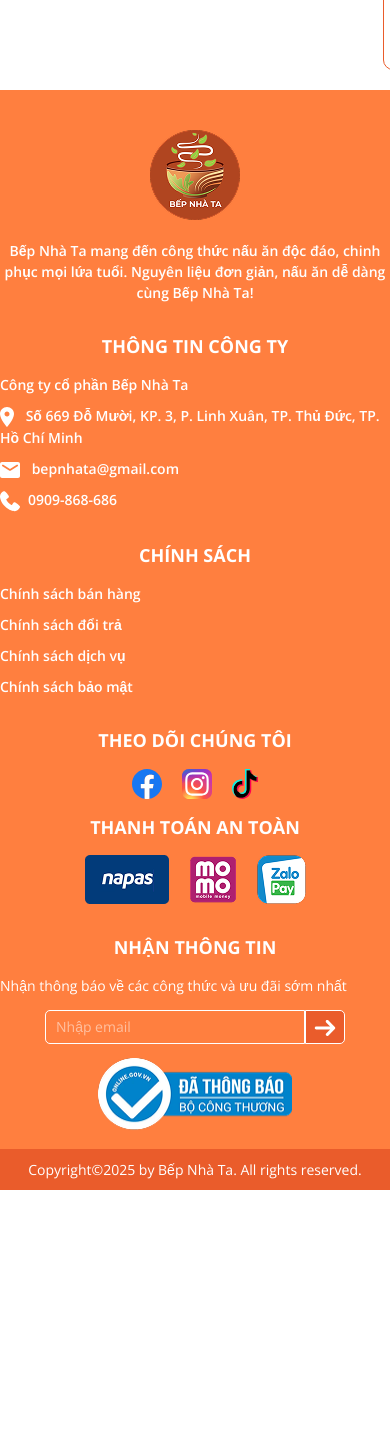
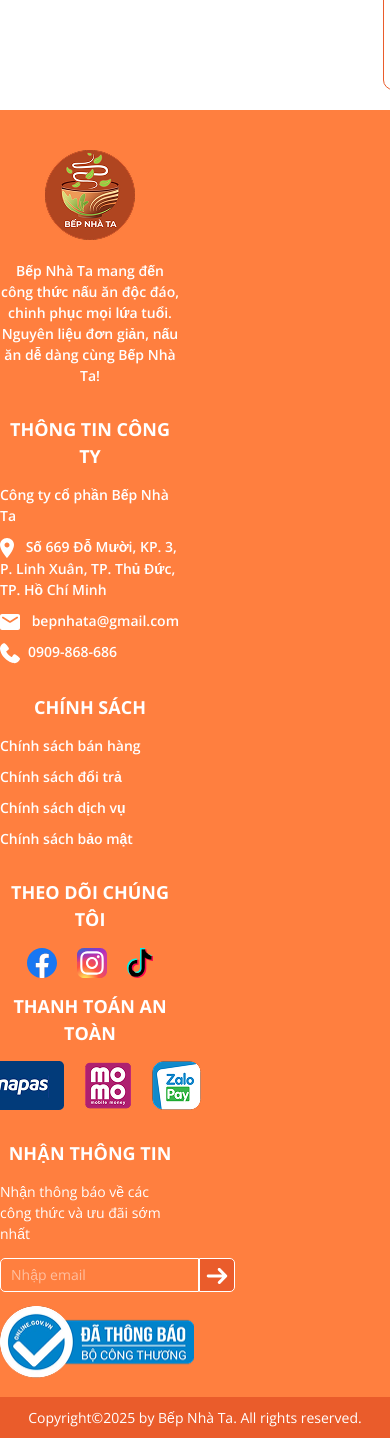
Before and after one commit to kiendc281/WebDev_BepNhaTa, an Angular app in the folder my-app/: page /chinh-sach in a window 390 px wide. Shown: the part 2662-4100 px from the top of the page. Before the commit the page ends 3852 px from the top, so only its background shows below. Built offline with nearby package versions, Linux system fonts and the light colour scheme.

Commit message:
footer commit

```diff
--- a/my-app/src/app/chinh-sach/chinh-sach.component.css
+++ b/my-app/src/app/chinh-sach/chinh-sach.component.css
@@ -1,21 +1,19 @@
-.main-container {
-  display: flex;
-  flex-direction: column;
-  align-items: center;
-  flex-shrink: 0;
-  gap: 20px;
-  padding-bottom: 20px;
-}
 .container {
   display: flex;
   flex-direction: row;
   gap: 71px;
+  padding-bottom: 20px;
+  padding-top: 20px;
 }
 .container-leftpanel {
   display: flex;
   flex-direction: column;
   gap: 15px;
-  height: auto;
+  width: 300px;
+  position: sticky;
+  top: 160px;
+  height: fit-content;
+  align-self: flex-start;
 }
 
 .button-cam,
--- a/my-app/src/app/chinh-sach/chinh-sach.component.ts
+++ b/my-app/src/app/chinh-sach/chinh-sach.component.ts
@@ -9,7 +9,6 @@ import { ActivatedRoute, Router, RouterModule } from '@angular/router';
   styleUrl: './chinh-sach.component.css',
 })
 export class ChinhSachComponent implements AfterViewInit, OnInit {
-  // navigate
   selectedCategory: string = 'ban-hang';
   private readonly HEADER_HEIGHT = 170; // Chiều cao của header
 
@@ -26,18 +25,26 @@ export class ChinhSachComponent implements AfterViewInit, OnInit {
 
   showContent(contentId: string): void {
     this.selectedCategory = contentId;
+
+    // Tìm phần tử container-rightpanel tương ứng
+    setTimeout(() => {
+      const element = document.getElementById(contentId);
+      if (element) {
+        const elementPosition = element.getBoundingClientRect().top;
+        const offsetPosition =
+          elementPosition + window.pageYOffset - this.HEADER_HEIGHT;
+        window.scrollTo({
+          top: offsetPosition,
+          behavior: 'smooth',
+        });
+      } else {
+        window.scrollTo({
+          top: this.HEADER_HEIGHT,
+          behavior: 'smooth',
+        });
+      }
+    }, 100);
   }
-
-  // visibleAnswers: { [key: string]: boolean } = {};
-  // // toggle list
-  // toggleAnswer(questionId: string): void {
-  //   this.visibleAnswers[questionId] = !this.visibleAnswers[questionId];
-  // }
-
-  // isAnswerVisible(questionId: string): boolean {
-  //   return this.visibleAnswers[questionId] || false;
-  // }
-  // footer navigate
 
   ngAfterViewInit() {
     this.route.fragment.subscribe((fragment) => {
--- a/my-app/src/app/footer/footer.component.css
+++ b/my-app/src/app/footer/footer.component.css
@@ -13,74 +13,33 @@
   max-width: 1361px;
   margin: 0 auto;
 }
-@media (max-width: 991px) {
-  .footer-content {
-    flex-wrap: wrap;
-    gap: 30px;
-  }
-}
-@media (max-width: 640px) {
-  .footer-content {
-    flex-direction: column;
-    gap: 30px;
-  }
-}
+
 .company-info {
   width: 233px;
 }
-@media (max-width: 991px) {
-  .company-info {
-    width: calc(50% - 15px);
-  }
-}
-@media (max-width: 640px) {
-  .company-info {
-    width: 100%;
-  }
-}
+
 .logo {
   width: 90px;
   height: 90px;
   margin: 0 auto 20px;
   display: block;
 }
-@media (max-width: 640px) {
-  .logo {
-    margin: 0 auto 20px;
-  }
-}
+
 .company-description {
   font-weight: 600;
   text-align: justify;
 }
-@media (max-width: 640px) {
-  .company-description {
-    text-align: center;
-  }
-}
+
 .info-section {
   width: 268px;
 }
-@media (max-width: 991px) {
-  .info-section {
-    width: calc(50% - 15px);
-  }
-}
-@media (max-width: 640px) {
-  .info-section {
-    width: 100%;
-  }
-}
+
 .section-title {
   font-size: 18px;
   font-weight: 700;
   margin-bottom: 14px;
 }
-@media (max-width: 640px) {
-  .section-title {
-    text-align: center;
-  }
-}
+
 .company-name,
 .company-address,
 .contact-info {
@@ -90,16 +49,7 @@
 .policy-section {
   width: 141px;
 }
-@media (max-width: 991px) {
-  .policy-section {
-    width: calc(50% - 15px);
-  }
-}
-@media (max-width: 640px) {
-  .policy-section {
-    width: 100%;
-  }
-}
+
 .policy-links {
   display: flex;
   flex-direction: column;
@@ -115,48 +65,22 @@
 .social-section {
   width: 221px;
 }
-@media (max-width: 991px) {
-  .social-section {
-    width: calc(50% - 15px);
-  }
-}
-@media (max-width: 640px) {
-  .social-section {
-    width: 100%;
-  }
-}
+
 .social-icons {
   display: flex;
   gap: 20px;
   margin: 15px 0 15px;
 }
-@media (max-width: 640px) {
-  .social-icons {
-    justify-content: center;
-  }
-}
+
 .payment-methods {
   display: flex;
   gap: 20px;
 }
-@media (max-width: 640px) {
-  .payment-methods {
-    justify-content: center;
-  }
-}
+
 .newsletter-section {
   width: 218px;
 }
-@media (max-width: 991px) {
-  .newsletter-section {
-    width: calc(50% - 15px);
-  }
-}
-@media (max-width: 640px) {
-  .newsletter-section {
-    width: 100%;
-  }
-}
+
 .newsletter-description {
   margin: 14px 0;
 }
@@ -165,12 +89,7 @@
   height: 34px;
   margin-bottom: 14px;
 }
-@media (max-width: 640px) {
-  .email-input-container {
-    max-width: 300px;
-    margin: 14px auto;
-  }
-}
+
 .email-input {
   flex: 1;
   border: 1px solid #fff;
@@ -198,15 +117,75 @@
   width: 194px;
   height: 73px;
 }
-@media (max-width: 640px) {
-  .certification {
-    display: block;
-    margin: 0 auto;
-  }
-}
+
 .copyright {
   text-align: center;
   margin-top: 18px;
   padding: 10px 0;
   background-color: #ea5c2b;
 }
+@media (max-width: 640px) {
+  .email-input-container {
+    max-width: 300px;
+    margin: 14px auto;
+  }
+  .footer-content {
+    flex-direction: column;
+    gap: 30px;
+  }
+  .company-info {
+    width: 100%;
+  }
+  .company-description {
+    text-align: center;
+  }
+  .logo {
+    margin: 0 auto 20px;
+  }
+  .info-section {
+    width: 100%;
+  }
+  .policy-section {
+    width: 100%;
+  }
+  .social-section {
+    width: 100%;
+  }
+  .certification {
+    display: block;
+    margin: 0 auto;
+  }
+  .newsletter-section {
+    width: 100%;
+  }
+  .payment-methods {
+    justify-content: center;
+  }
+  .section-title {
+    text-align: center;
+  }
+  .social-icons {
+    justify-content: center;
+  }
+}
+@media (max-width: 991px) {
+  .footer-content {
+    flex-wrap: wrap;
+    gap: 30px;
+  }
+  .company-info {
+    width: calc(50% - 15px);
+  }
+  .info-section {
+    width: calc(50% - 15px);
+  }
+  .policy-section {
+    width: calc(50% - 15px);
+  }
+  .social-section {
+    width: calc(50% - 15px);
+  }
+  .newsletter-section {
+    width: calc(50% - 15px);
+  }
+}
```
Also changed, not shown: my-app/src/app/chinh-sach/chinh-sach.component.html (+34 -38 lines).
